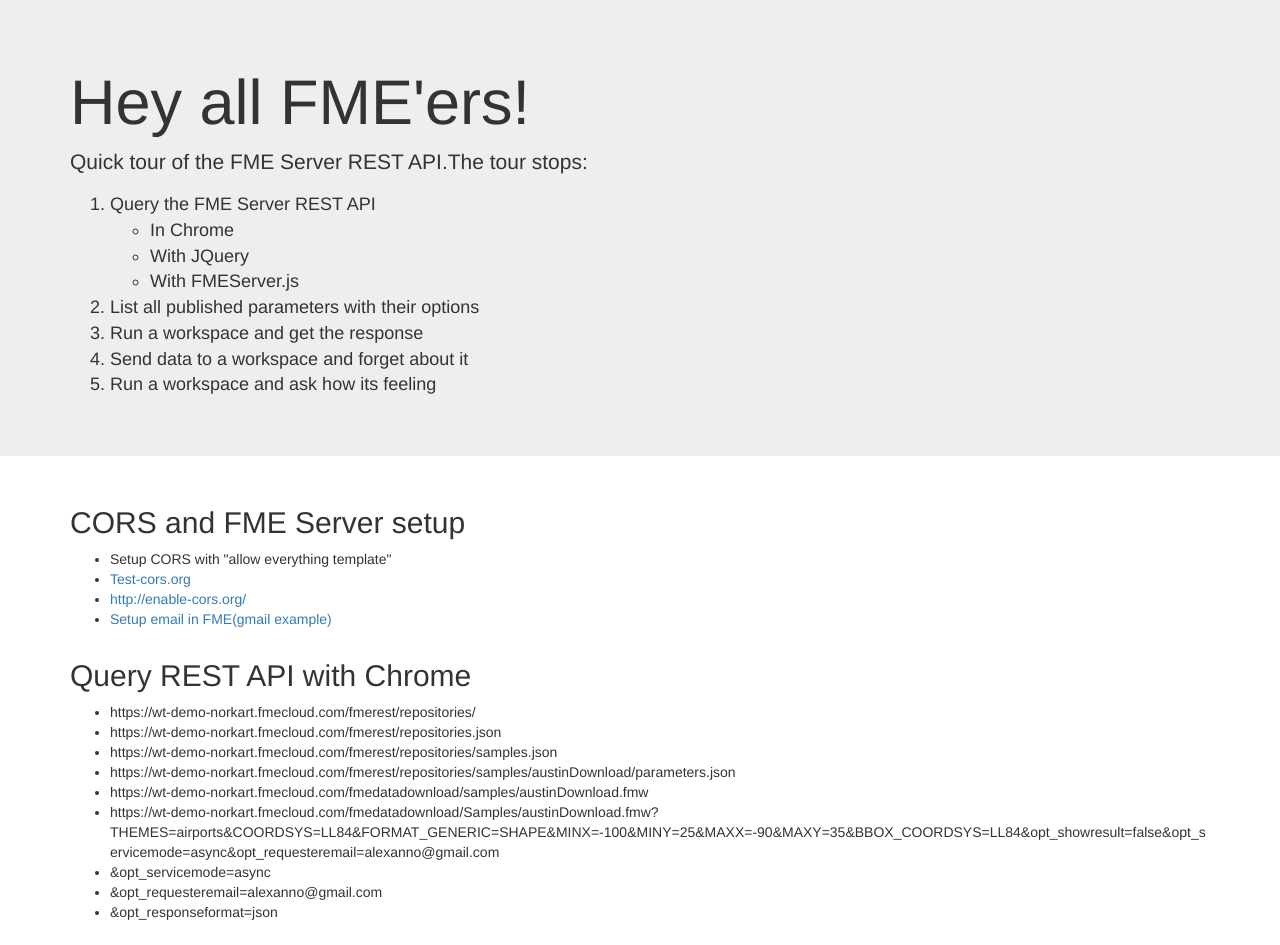
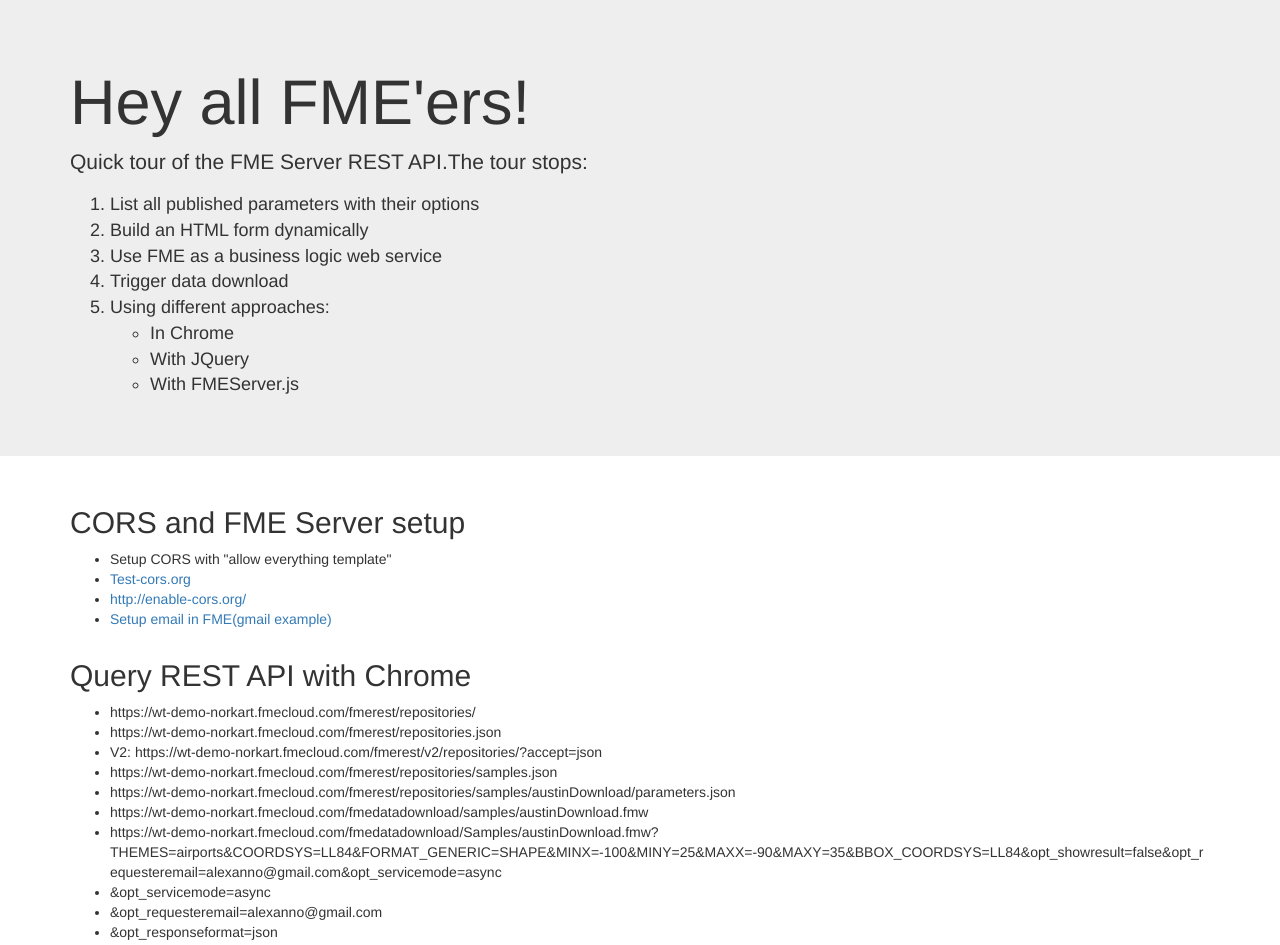
Before and after one commit to Norkart/FME-WT-livecoding-restapi, a plain HTML site: page index.html in a window 1280 px wide. Shown: the top 945 px of the page. Drawn offline with nearby package versions, Linux system fonts and the light colour scheme.

Commit message:
minor fixes

```diff
--- a/index.html
+++ b/index.html
@@ -18,11 +18,7 @@
     <script src="js/vendor/modernizr-2.8.3-respond-1.4.2.min.js "></script>
 </head>
 <body>
-<!--[if lt IE 8]>
-                        <p class="
-browserupgrade ">You are using an <strong>outdated</strong> browser. Please <a href="
-http: //browsehappy.com/">upgrade your browser</a> to improve your experience.</p>
-<![endif] -->
+<!--[if lt IE 8]><p class="browserupgrade ">You are using an <strong>outdated</strong> browser. Please <a href="http: //browsehappy.com/">upgrade your browser</a> to improve your experience.</p><![endif] -->
 <style type = "text/css">
     .tasks {
         font-size: large;
@@ -42,11 +38,17 @@
 <div class="container">
 <h1>Hey all FME'ers!</h1> <p> Quick tour of the FME Server REST API.The tour stops: </p>
 <ol class="tasks">
-    <li>Query the FME Server REST API</li> <ul> <li> In Chrome </li>
-    <li>With JQuery</li> <li> With FMEServer.js </li>
-    </ul> <li> List all published parameters with their options </li>
-    <li>Run a workspace and get the response</li> <li> Send data to a workspace and forget about it </li>
-    <li>Run a workspace and ask how its feeling</li> </ol>
+    <li>List all published parameters with their options</li>
+    <li>Build an HTML form dynamically</li>
+    <li>Use FME as a business logic web service</li>
+    <li>Trigger data download</li>
+    <li>Using different approaches:</li>
+        <ul>
+        <li>In Chrome</li>
+        <li>With JQuery</li>
+        <li>With FMEServer.js</li>
+        </ul>
+    </ol>
 </div> </div>
 
 <div class="container">
@@ -73,6 +75,7 @@
                     <li>
                         https://wt-demo-norkart.fmecloud.com/fmerest/repositories.json
                     </li>
+                    <li>V2:   https://wt-demo-norkart.fmecloud.com/fmerest/v2/repositories/?accept=json</li>
                     <li>
                         https://wt-demo-norkart.fmecloud.com/fmerest/repositories/samples.json
                     </li>
@@ -83,7 +86,7 @@
                         https://wt-demo-norkart.fmecloud.com/fmedatadownload/samples/austinDownload.fmw
                     </li>
                     <li>
-                        https://wt-demo-norkart.fmecloud.com/fmedatadownload/Samples/austinDownload.fmw?THEMES=airports&COORDSYS=LL84&FORMAT_GENERIC=SHAPE&MINX=-100&MINY=25&MAXX=-90&MAXY=35&BBOX_COORDSYS=LL84&opt_showresult=false&opt_servicemode=async&opt_requesteremail=alexanno@gmail.com
+                        https://wt-demo-norkart.fmecloud.com/fmedatadownload/Samples/austinDownload.fmw?THEMES=airports&COORDSYS=LL84&FORMAT_GENERIC=SHAPE&MINX=-100&MINY=25&MAXX=-90&MAXY=35&BBOX_COORDSYS=LL84&opt_showresult=false&opt_requesteremail=alexanno@gmail.com&opt_servicemode=async
                     </li>
                     <li>
                         &opt_servicemode=async
@@ -186,7 +189,6 @@
         <script src="js/vendor/FMEServer.min.js "></script>
         <script type="text/javascript">
             $("document").ready(function() {
-                console.log("asdf");
                 $("li").click(function() {
                     $("li").removeClass("focus");
                     $(this).toggleClass("focus");
--- a/js/main.js
+++ b/js/main.js
@@ -20,7 +20,7 @@
     /** FMEServer.js */
     Norkart.fmeserver = {};
     Norkart.fmeserver.init = false;
-    Norkart.fmeserver.token = "b2da6e4ebf9b855f19cfbd5a9a9869baf287321a";
+    Norkart.fmeserver.token = "b2da6e4ebf9b855f19cfbd5a9a9869baf287321a";//should not hardcode this in .js - hide it server-side
 
     Norkart.initFME = function() {
     	//check if FMEServer lib is initialized - if not: init.
@@ -32,10 +32,10 @@
 	        Norkart.fmeserver.init = true;
     	}
     }
-
+    //custom generate token based on username+password
     Norkart.getToken = function() {
     	Norkart.initFME();
-        FMEServer.generateToken('superuser', 'BxuDyg8wkzh3ZKfR43D2', '7', 'days', function(responsedata) {
+        FMEServer.generateToken('superuser', "BxuDyg8wkzh3ZKfR43D2", '7', 'days', function(responsedata) {
             Norkart.response = responsedata;
             console.log(responsedata);
             $("#fmeserverresponse").html(JSON.stringify(responsedata, null, '\t'));
@@ -71,7 +71,7 @@
     		"COORDSYS": "LL84",
     		"FORMAT_GENERIC": "PDF2D",
     		"opt_requesteremail": "alexanno@gmail.com",
-    		"opt_servicemode": "async"//sync vs async
+    		"opt_servicemode": "sync"//sync vs async
     	};
     	var queryString = $.param(parameters);//serialize to querystring
     	FMEServer.runDataDownload( "Samples", "austinDownload.fmw", queryString, function(responsedata) {
```
Also changed, not shown: 1 other file.
